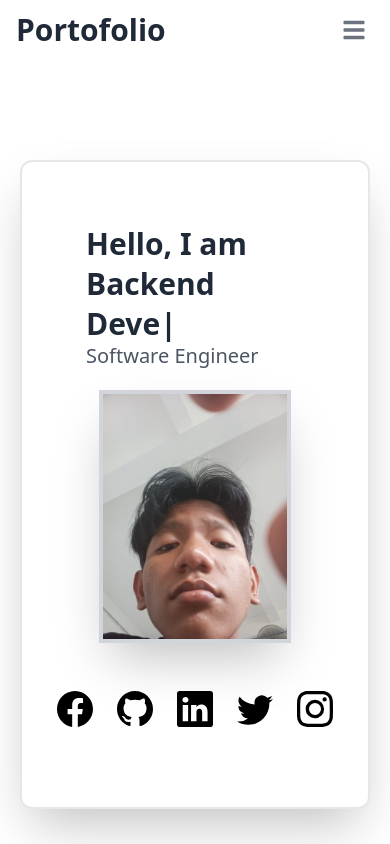
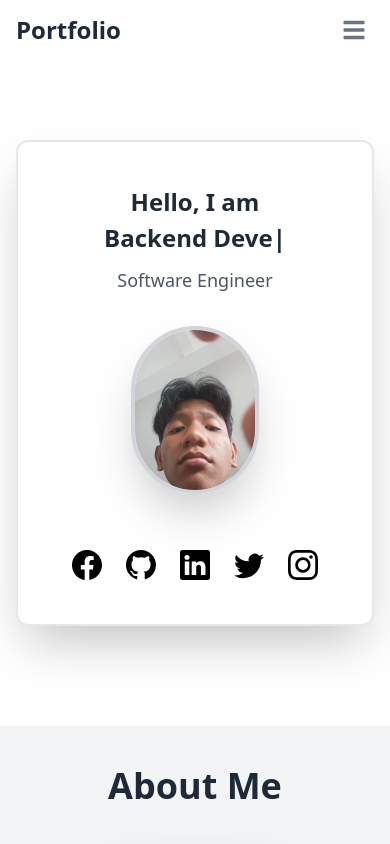
Before and after one commit to Aurelfrhs/my-cv, a React (Vite) app: page / in a window 390 px wide. Shown: the top 844 px of the page. Built offline with nearby package versions, Linux system fonts and the light colour scheme.

Commit message:
Update CV-2

```diff
--- a/src/components/Header.jsx
+++ b/src/components/Header.jsx
@@ -32,7 +32,7 @@ export const Header = () => {
     if (targetElement) {
       setTimeout(() => {
         targetElement.scrollIntoView({ behavior: "smooth", block: "start" });
-      }, 300); // Delay of 300ms before scrolling
+      }, 300);
     }
   };
 
@@ -56,18 +56,19 @@ export const Header = () => {
         scrollPosition > 100 ? "bg-white shadow-lg" : "bg-transparent"
       }`}
     >
-      <Navbar fluid rounded className="max-w-6xl mx-auto px-4">
+      <Navbar fluid rounded className="max-w-6xl mx-auto px-4 sm:px-10">
         <Navbar.Brand href="#">
-          <span className="text-3xl font-bold text-gray-800">Portofolio</span>
+          <span className="text-2xl sm:text-3xl font-bold text-gray-800">
+            Portfolio
+          </span>
         </Navbar.Brand>
-        <div className="flex md:order-2">
+        {/* Hamburger Menu Button */}
         <Navbar.Toggle />
-        </div>
+        {/* Navbar Items */}
         <Navbar.Collapse>
           <div className="flex flex-col md:flex-row md:space-x-6">
             {["Home", "About", "Skills", "Projects", "Contact Me"].map(
-              (link, index) => {
-                return (
+              (link, index) => (
                 <motion.div
                   key={index}
                   variants={linkVariants}
@@ -76,10 +77,10 @@ export const Header = () => {
                   transition={{ duration: 0.5, delay: index * 0.1 }}
                 >
                   <Navbar.Link
-                      href="#" // Prevent default link behavior
+                    href="#"
                     active={activeLink === link}
                     onClick={(e) => {
-                        e.preventDefault(); // Prevent default anchor behavior
+                      e.preventDefault();
                       handleLinkClick(link);
                     }}
                     className={`text-gray-700 hover:text-blue-600 transition duration-300 text-lg py-2 px-4 rounded-md ${
@@ -89,10 +90,9 @@ export const Header = () => {
                     }`}
                   >
                     {link}
-                    </Navbar.Link >
+                  </Navbar.Link>
                 </motion.div>
-                );
-              }
+              )
             )}
           </div>
         </Navbar.Collapse>
--- a/src/pages/Profile.jsx
+++ b/src/pages/Profile.jsx
@@ -12,19 +12,20 @@ export const Profile = () => {
   }, []);
 
   return (
-    <div className="pt-10" id="profile">
+    <div className="pt-10 px-4 sm:px-10" id="profile">
       <Card
-        className="max-w-full m-5 p-10 sm:m-10 sm:p-20 shadow-2xl rounded-xl border-2 border-gray-200 bg-white dark:bg-gray-800 transition-transform transform hover:scale-105"
+        className="max-w-full mx-auto p-5 sm:p-10 md:p-16 lg:p-20 shadow-2xl rounded-xl border-2 border-gray-200 bg-white dark:bg-gray-800 transition-transform transform hover:scale-105"
         data-aos="fade-up"
         data-aos-easing="linear"
         data-aos-duration="500"
       >
-        <div className="flex flex-col md:flex-row justify-between items-center">
-          <div className="flex flex-col mb-5 md:mb-0">
-            <h2 className="text-3xl md:text-4xl lg:text-5xl font-bold text-gray-800 dark:text-white">
+        {/* Profil Section */}
+        <div className="flex flex-col lg:flex-row items-center lg:items-start justify-between">
+          <div className="text-center lg:text-left mb-8 lg:mb-0">
+            <h2 className="text-2xl sm:text-3xl md:text-4xl font-bold text-gray-800 dark:text-white">
               Hello, I am
             </h2>
-            <h1 className="font-bold text-4xl md:text-5xl lg:text-6xl">
+            <h1 className="font-bold text-3xl sm:text-4xl md:text-5xl lg:text-6xl">
               <ReactTyped
                 strings={[
                   "Aurel Fristian Ramdhani Hatorangan Simanjuntak",
@@ -33,25 +34,25 @@ export const Profile = () => {
                 typeSpeed={25}
                 backSpeed={50}
                 loop
-                className="text-3xl md:text-4xl lg:text-5xl font-bold text-gray-800 dark:text-white"
+                className="text-2xl sm:text-3xl md:text-4xl lg:text-5xl font-bold text-gray-800 dark:text-white"
               />
             </h1>
-            <span className="text-xl md:text-2xl text-gray-600 dark:text-gray-400">
+            <span className="block text-lg sm:text-xl md:text-2xl text-gray-600 dark:text-gray-400 mt-3">
               Software Engineer
             </span>
           </div>
 
-          <div data-aos="fade-up" data-aos-delay="200">
+          <div className="flex-shrink-0" data-aos="fade-up" data-aos-delay="200">
             <img
               alt="Aurel Fristian Ramdhani Hatorangan Simanjuntak"
               src={Image}
-              className="border-4 border-gray-300 shadow-2xl transition-transform transform hover:scale-110 max-w-full w-48 sm:w-56 md:w-64"
+              className="border-4 border-gray-300 shadow-2xl transition-transform transform hover:scale-110 rounded-full w-32 sm:w-40 md:w-48 lg:w-56"
             />
           </div>
         </div>
 
-        <div className="flex flex-col md:flex-row justify-between items-center mt-8">
-          <div className="flex space-x-6 mb-4 md:mb-0">
+        {/* Social Media Section */}
+        <div className="flex flex-wrap justify-center lg:justify-start items-center mt-10 gap-6">
           {[{
               icon: <BsFacebook />,
               color: "hover:text-blue-600",
@@ -80,10 +81,9 @@ export const Profile = () => {
               data-aos="fade-up"
               data-aos-delay={`${index * 100}`}
             >
-                {React.cloneElement(social.icon, { className: "text-4xl hover:animate-bounce" })}
+              {React.cloneElement(social.icon, { className: "text-3xl sm:text-4xl hover:animate-bounce" })}
             </div>
           ))}
-          </div>
         </div>
       </Card>
     </div>
--- a/src/pages/Skill.jsx
+++ b/src/pages/Skill.jsx
@@ -38,7 +38,8 @@ const sections = [
   {
     title: "Bootstrap",
     icon: <FaBootstrap />,
-    description: "A popular front-end framework for building responsive and mobile-first projects",
+    description:
+      "A popular front-end framework for building responsive and mobile-first projects",
     color: "#563D7C",
   },
   {
@@ -97,17 +98,17 @@ export const Skill = () => {
   }, []);
 
   return (
-    <div className="bg-gray-100 min-h-screen p-20" id="skill">
+    <div className="bg-gray-100 min-h-screen p-6 sm:p-10" id="skill">
       <div className="max-w-screen-xl mx-auto px-4">
         <h1
-          className="text-4xl font-bold text-center text-gray-800 mb-4"
+          className="text-3xl sm:text-4xl font-bold text-center text-gray-800 mb-6"
           data-aos="fade-down"
           data-aos-duration="1000"
         >
           Skills
         </h1>
         <h2
-          className="text-center text-gray-600 mb-20 text-lg"
+          className="text-center text-gray-600 mb-10 text-sm sm:text-base lg:text-lg"
           data-aos="fade-down"
           data-aos-duration="1200"
         >
@@ -118,11 +119,11 @@ export const Skill = () => {
         </h2>
 
         <div
-          className="flex justify-center mb-5"
+          className="flex justify-center mb-8"
           data-aos="fade-down"
           data-aos-duration="1200"
         >
-          <div className="w-24 h-1 bg-indigo-600 rounded" />
+          <div className="w-16 sm:w-24 h-1 bg-indigo-600 rounded" />
         </div>
 
         <div className="grid grid-cols-1 sm:grid-cols-2 md:grid-cols-3 lg:grid-cols-4 gap-6">
@@ -131,21 +132,21 @@ export const Skill = () => {
               key={index}
               data-aos="fade-up"
               data-aos-easing="linear"
-              data-aos-duration ="1000"
-              className="bg-gray-800 text-white rounded-lg p-6 shadow-lg flex flex-col items-center text-center transition-transform transform hover:scale-105 relative"
+              data-aos-duration="1000"
+              className="bg-gray-800 text-white rounded-lg p-4 sm:p-6 shadow-lg flex flex-col items-center text-center transition-transform transform hover:scale-105 relative"
             >
               <div className="flex items-center justify-center mb-4">
                 <div
-                  className="text-4xl mr-2"
+                  className="text-3xl sm:text-4xl mr-2"
                   style={{ color: section.color }}
                   aria-label={section.title}
                 >
                   {section.icon}
                 </div>
-                <h3 className="text-xl">{section.title}</h3>
+                <h3 className="text-lg sm:text-xl">{section.title}</h3>
               </div>
-              <p className="text-gray-400 text-sm">{section.description}</p>
-              <div className="absolute bottom-0 left-0 right-0 p-2 bg-gray-700 text-center text-xs rounded-b-lg opacity-0 hover:opacity-100 transition-opacity duration-300">
+              <p className="text-gray-400 text-xs sm:text-sm">{section.description}</p>
+              <div className="absolute bottom-0 left-0 right-0 p-2 bg-gray-700 text-center text-xs sm:text-sm rounded-b-lg opacity-0 hover:opacity-100 transition-opacity duration-300">
                 {section.description}
               </div>
             </div>
```
Lines whose indentation alone changed are shown as unchanged.
